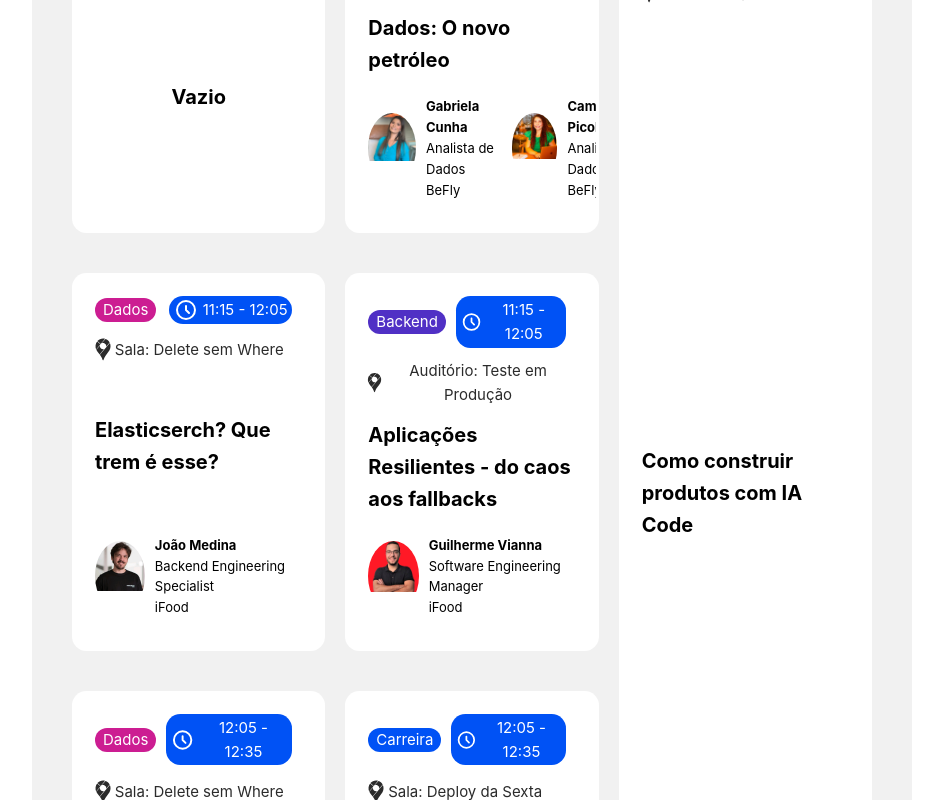
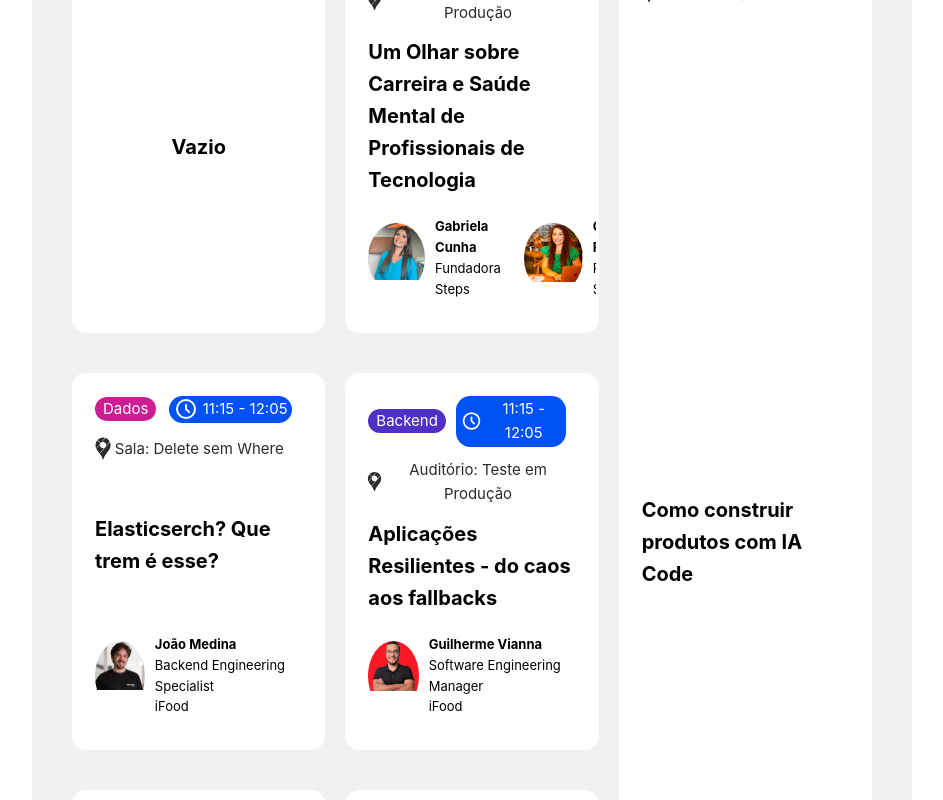
Before and after one commit to techhub-jf/techhub-site, a Vue app: page /conf in a window 1280 px wide. Shown: the part 3900-4700 px from the top of the page, without its empty margins (168-1111 px from the left). Built offline with nearby package versions, Linux system fonts and the light colour scheme.

Commit message:
update talks

```diff
--- a/src/views/TechHubConf.vue
+++ b/src/views/TechHubConf.vue
@@ -100,14 +100,10 @@
 
             <ScheduleTile time="10:45 - 11:15" title="Vazio"  style="grid-column: auto;" location="Sala: Delete sem Where"/>
 
-            <Schedule :speakers="[{img: SpeakerGabriela, name: 'Gabriela Cunha', role: 'Analista de Dados', company: 'BeFly'}, {img: SpeakerCamillaPicoli, name: 'Camilla Picoli', role: 'Analista de Dados', company: 'BeFly'}]"
-              :types="[{id: 'data', name: 'Dados'}]" time="10:45 - 11:15" location="Auditório: Teste em Produção"
-              title="Dados: O novo petróleo"
-              description="Em um mundo onde os dados são considerados o novo petróleo do século 21, esse talk irá oferecer uma imersão simplificada na importância vital desses ativos para o sucesso nos negócios.
-
-              Ela aborda desde a complexidade subjacente à análise de dados, desde a utilização da inteligência artificial (IA) e outras ferramentas tecnológicas para alavancar estratégias empresariais eficazes. Da fase inicial de coleta até a interpretação avançada, são exploradas etapas cruciais para aproveitar plenamente as oportunidades oferecidas pela era dos dados.
-
-              Este mergulho buscará oferecer informações valiosas e práticas para quem busca prosperar em um ambiente cada vez mais orientado por informações e digitalizado, incluindo o uso de linguagens de programação voltadas para dados." />
+            <Schedule :speakers="[{img: SpeakerGabriela, name: 'Gabriela Cunha', role: 'Fundadora', company: 'Steps'}, {img: SpeakerCamillaPicoli, name: 'Camilla Picoli', role: 'Psicóloga', company: 'Steps'}]"
+              :types="[{id: 'career', name: 'Carreira'}]" time="10:45 - 11:15" location="Auditório: Teste em Produção"
+              title="Um Olhar sobre Carreira e Saúde Mental de Profissionais de Tecnologia"
+              description="A área de tecnologia é marcada por ritmo acelerado, alta competitividade e pressão por inovação constante. Esse cenário pode gerar impactos significativos na saúde mental dos profissionais. Como psicóloga, trago uma perspectiva embasada na ciência para compreender os desafios emocionais do setor." />
 
             <Schedule :speakers="[{img: SpeakerIngrid, name: 'Ingrid Coutinho', role: 'Product Manager', company: 'FIAP'}]"
               :types="[{id: 'ai', name: 'AI'}, {id: 'workshop', name: 'Workshop'}]" time="10:45 - 12:35" location="Sala: Deploy da Sexta"
@@ -135,7 +131,7 @@ Se você quer entender como o Elasticsearch pode transformar a maneira como lida
               description="Descubra como o Microsoft Fabric está revolucionando a tecnologia com soluções inteligentes e eficientes. Junte-se a nós para explorar suas funcionalidades, casos de uso e dicas práticas em uma palestra dinâmica e envolvente!" />
 
             <Schedule :speakers="[{img: SpeakerLucasCarrilho, name: 'Lucas Carrilho', role: 'Desenvolvedor Backend', company: 'Mercado Livre'}]"
-              :types="[{id: 'carreer', name: 'Carreira'}]" time="12:05 - 12:35" location="Sala: Deploy da Sexta"
+              :types="[{id: 'career', name: 'Carreira'}]" time="12:05 - 12:35" location="Sala: Deploy da Sexta"
               title="Como se preparar para processos seletivos de Big Techs em 2025"
               description="Hoje o objetivo ou sonho de alguns Devs, independente do nível de senioridade, é fazer parte de uma grande empresa com forte potencial tecnológico.
 Nesta talk, falaremos sobre processos e fases mais comuns de algumas dessas principais empresas do ramo, e como se preparar para essas oportunidades." />
```
Also changed, not shown: 2 other files (tests, documents, lock files or other folders).
